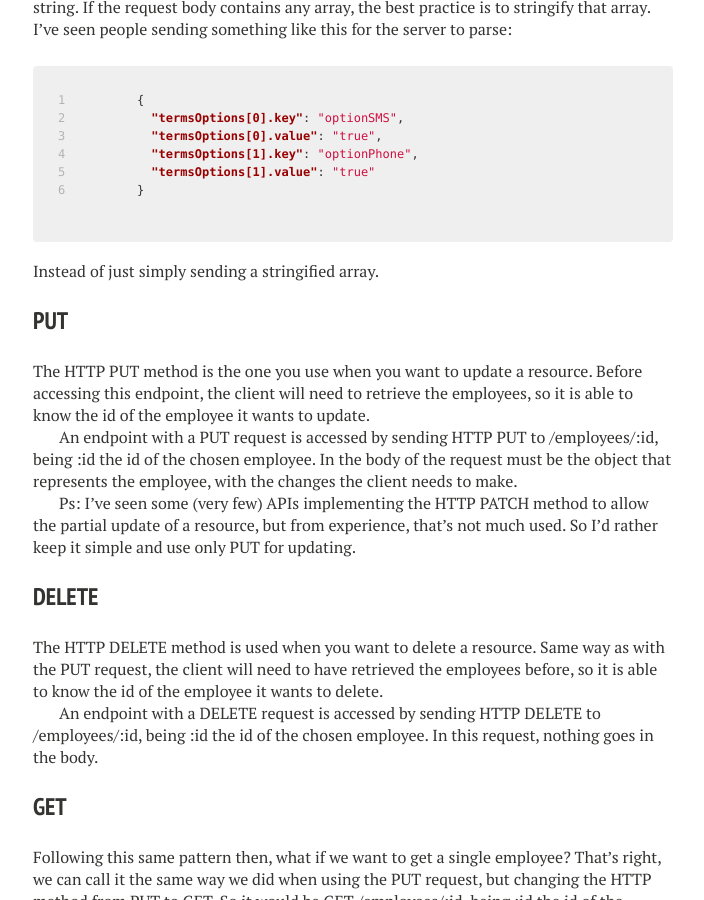
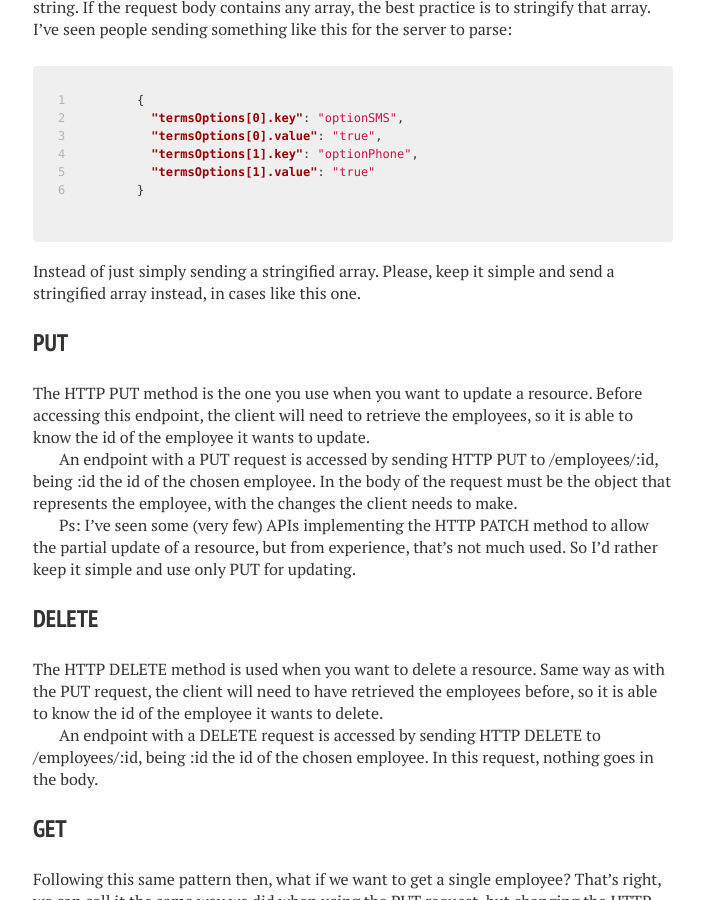
Before and after one commit to jonathas/jonathas.github.io, a Jekyll site: the page built from _posts/2019-01-27-rest-api-best-practices.md, in a window 1280 px wide and 900 px high, scrolled down 1852 px. Shown: the whole window, without its empty margins (287-991 px from the left). Built offline with Jekyll 4.4.1, drawn with Linux system fonts in a browser that asks for light colours; nearby versions of some CDN libraries; comment, search, counter and statistics services are not loaded.

Commit message:
Added some text to Use the correct HTTP methods

```diff
--- a/_posts/2019-01-27-rest-api-best-practices.md
+++ b/_posts/2019-01-27-rest-api-best-practices.md
@@ -58,7 +58,7 @@ The HTTP POST method is the one for when you want to create a resource, so the c
 }
 {% endhighlight %}
 
-Instead of just simply sending a stringified array.
+Instead of just simply sending a stringified array. Please, keep it simple and send a stringified array instead, in cases like this one.
 
 ### PUT
 
```
